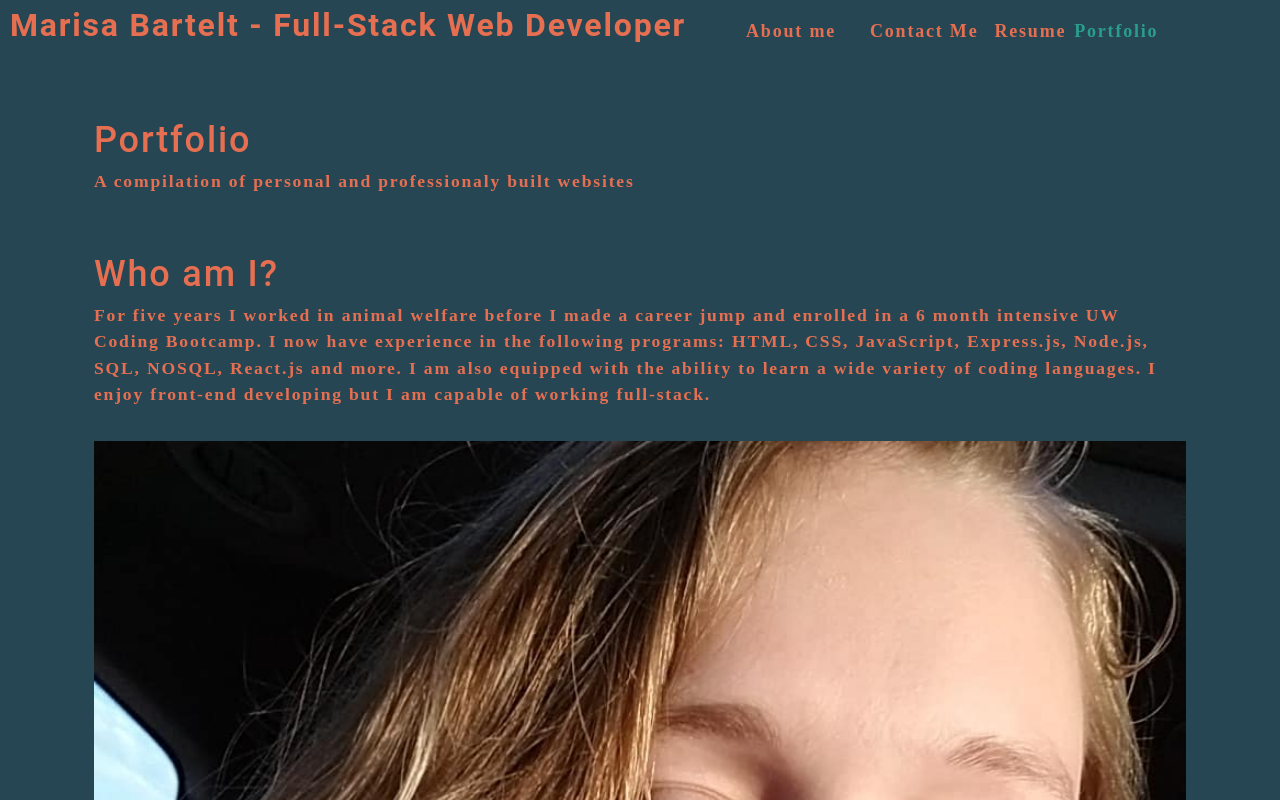
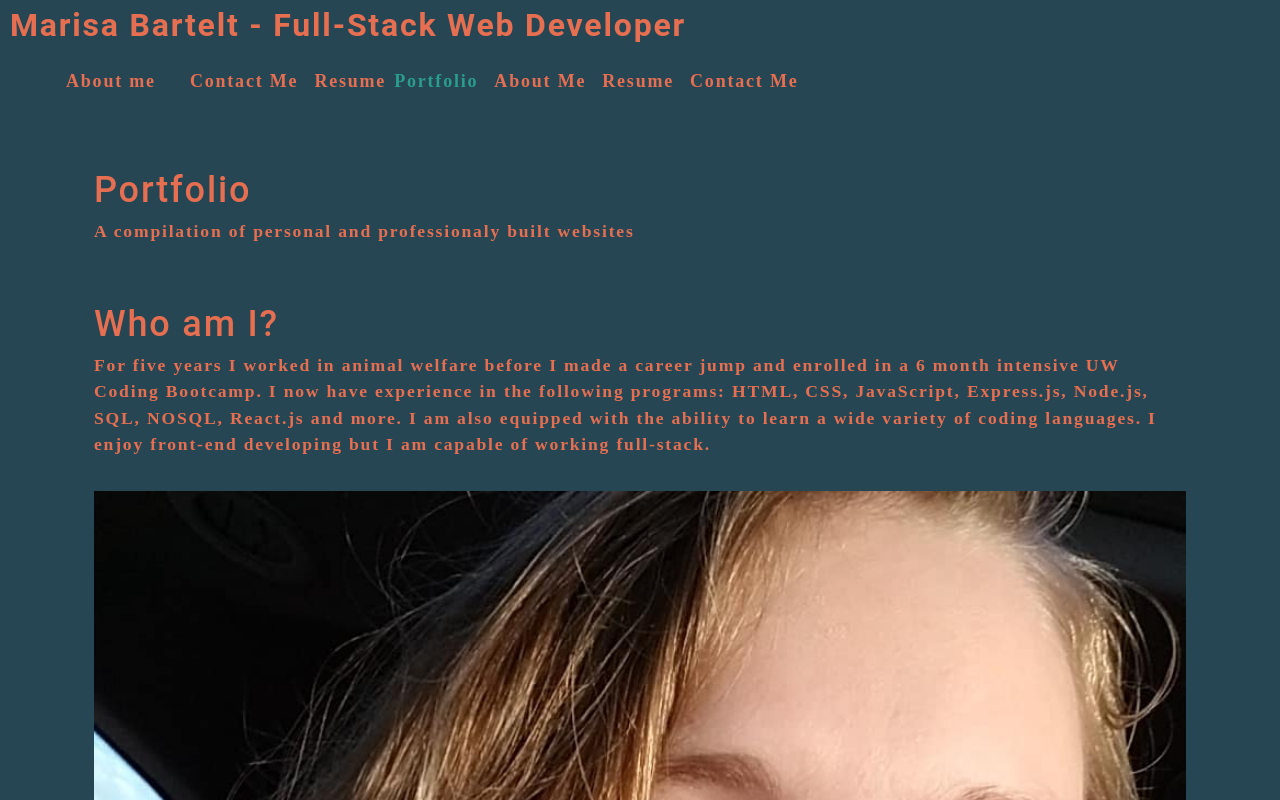
Before and after one commit to marisandb/react-portfolio, a React (Create React App) app: page / in a window 1280 px wide. Shown: the top 800 px of the page. Built offline with nearby package versions, Linux system fonts and the light colour scheme.

Commit message:
added Modal and basic footer

```diff
--- a/src/App.js
+++ b/src/App.js
@@ -2,6 +2,7 @@ import React, { useState } from 'react';
 import Nav from './components/Nav';
 import About from './components/About';
 import Portfolio from './components/Portfolio';
+import Contact from  './components/Contact';
 
 function App() {
   const [categories] = useState([
@@ -9,9 +10,22 @@ function App() {
       name: 'Portfolio',
       description: `A compilation of personal and professionaly built websites`,
     },
+    {
+      name: 'About Me',
+      description: `Information about me`,
+    },
+    {
+      name: 'Resume',
+      description: `A link to my resume with my qualifications`,
+    },
+    {
+      name: 'Contact Me',
+      description: `Fill out this form to contact me via email`,
+    },
   ]);
 
   const [currentCategory, setCurrentCategory] = useState(categories[0]);
+  const [contactSelected, setContactSelected] = useState(false);
 
   return (
     <div>
@@ -19,10 +33,18 @@ function App() {
         categories={categories}
         setCurrentCategory={setCurrentCategory}
         currentCategory={currentCategory}
+        contactSelected={contactSelected}
+        setContactSelected={setContactSelected}
       ></Nav>
       <main>
-        <Portfolio currentCategory={currentCategory}></Portfolio>
-        <About></About>
+      {!contactSelected ? (
+          <>
+            <Portfolio currentCategory={currentCategory}></Portfolio>
+            <About currentCategory={currentCategory}></About>
+          </>
+        ) : (
+            <Contact currentCategory={currentCategory}></Contact>
+          )}
       </main>
     </div>
   );
--- a/src/components/Contact/index.js
+++ b/src/components/Contact/index.js
@@ -2,7 +2,7 @@ import React, { useState } from 'react';
 
 import { validateEmail } from '../../utils/helpers';
 
-function ContactForm() {
+function Contact() {
   const [formState, setFormState] = useState({ name: '', email: '', message: '' });
 
   const [errorMessage, setErrorMessage] = useState('');
@@ -60,4 +60,4 @@ function ContactForm() {
   );
 }
 
-export default ContactForm;
+export default Contact;
--- /dev/null
+++ b/src/components/Modal/index.js
@@ -0,0 +1,24 @@
+import React from 'react';
+
+const Modal = ({ onClose, currentPhoto }) => {
+  const { name, description, category, deployed, github, index  } = currentPhoto;
+
+  return (
+    <div className="modalBackdrop">
+      <div className="modalContainer">
+        <h3 className="modalTitle">{name} </h3>
+        <img src={require(`../../assets/${category}/${index}.png`)} alt="current category" />
+        <p>
+        {description}
+        {deployed}
+        {github}
+        </p>
+        <button type="button" onClick={onClose}>
+          Close this modal
+        </button>
+      </div>
+    </div>
+  );
+};
+
+export default Modal;
--- a/src/components/Projects/index.js
+++ b/src/components/Projects/index.js
@@ -1,31 +1,45 @@
 import React, { useState } from 'react';
+import Modal from '../Modal';
 
 const Projects = ({ category }) => {
+    const [isModalOpen, setIsModalOpen] = useState(false);
+    const [currentPhoto, setCurrentPhoto] = useState();
 
   const [photos] = useState([
     {
         name: `The Chef's Kiss`,
         category: 'ProjectPics',
         description: `A website that allows the user to upload, browse, comment, and vote on recipe's.`,
+        deployed: `https://rocky-dusk-49928.herokuapp.com/`,
+        github: `https://github.com/ksore85/daily-recipes`
     },
     {
         name: `My Mood Tracker`,
         category: 'ProjectPics',
         description: `A website that allows the user to track their mood throughout their day.`,
+        deployed: `https://zimmermanc6588.github.io/mood-tracker/`,
+        github: `https://github.com/zimmermanc6588/mood-tracker`
       },
 
   ]);
 
   const currentPhotos = photos.filter((photo) => photo.category === category);
 
+  const toggleModal = (image, i) => {
+    setCurrentPhoto({ ...image, index: i });
+    setIsModalOpen(!isModalOpen);
+  }
+
   return (
     <div>
+      {isModalOpen && <Modal onClose={toggleModal} currentPhoto={currentPhoto} />}
       <div className="flex-row">
         {currentPhotos.map((image, i) => (
           <img
-            src={require(`../../assets/${category}/${i}.jpg`)}
+            src={require(`../../assets/${category}/${i}.png`)}
             alt={image.name}
             className="img-thumbnail mx-1"
+            onClick={() => toggleModal(image, i)}
             key={image.name}
           />
         ))}
```
Also changed, not shown: src/components/Header/index.js (added, +15 -0 lines), src/assets/Portfolio/MyMoodTracker.png (renamed from src/assets/ProjectPics/MyMoodTracker.png), src/assets/Portfolio/thechefskiss.png (renamed from src/assets/ProjectPics/thechefskiss.png), src/components/Footer/index.js (added).
